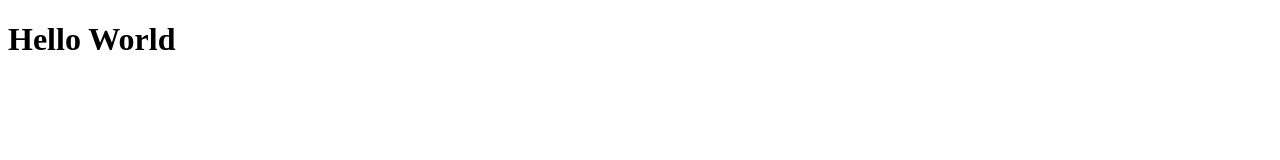
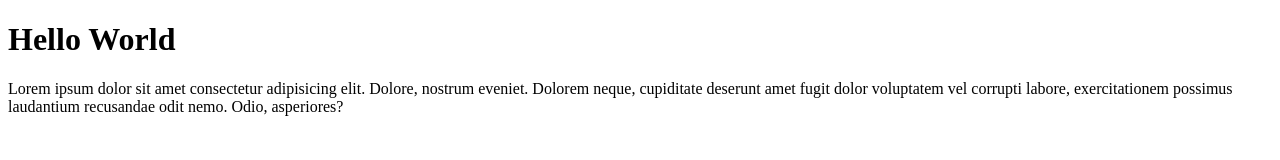
Before and after one commit to echacaswana/echa-git-test, a plain HTML site: page index.html in a window 1280 px wide. Drawn offline with Linux system fonts and the light colour scheme.

Commit message:
menambahkan paragraf

```diff
--- a/index.html
+++ b/index.html
@@ -8,5 +8,6 @@
 </head>
 <body>
     <h1>Hello World</h1>
+    <p>Lorem ipsum dolor sit amet consectetur adipisicing elit. Dolore, nostrum eveniet. Dolorem neque, cupiditate deserunt amet fugit dolor voluptatem vel corrupti labore, exercitationem possimus laudantium recusandae odit nemo. Odio, asperiores?</p>
 </body>
 </html>
```
